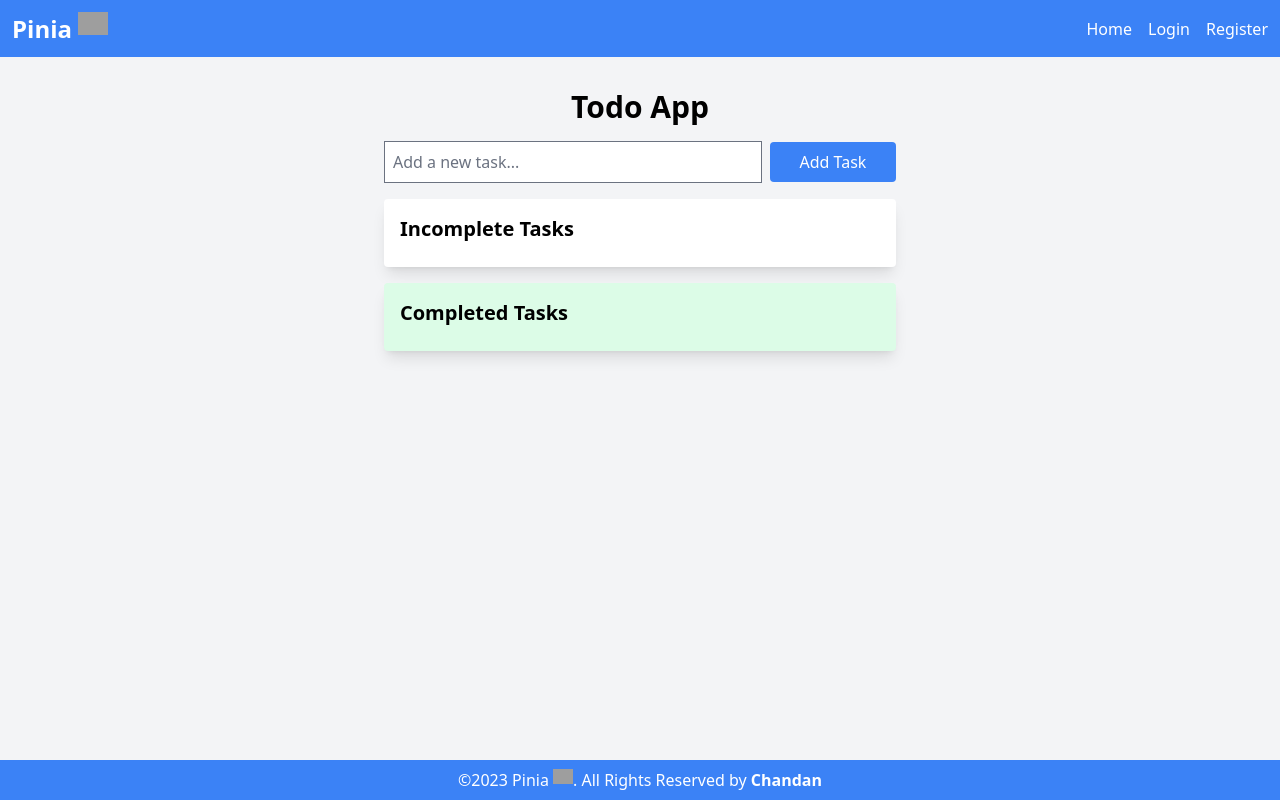
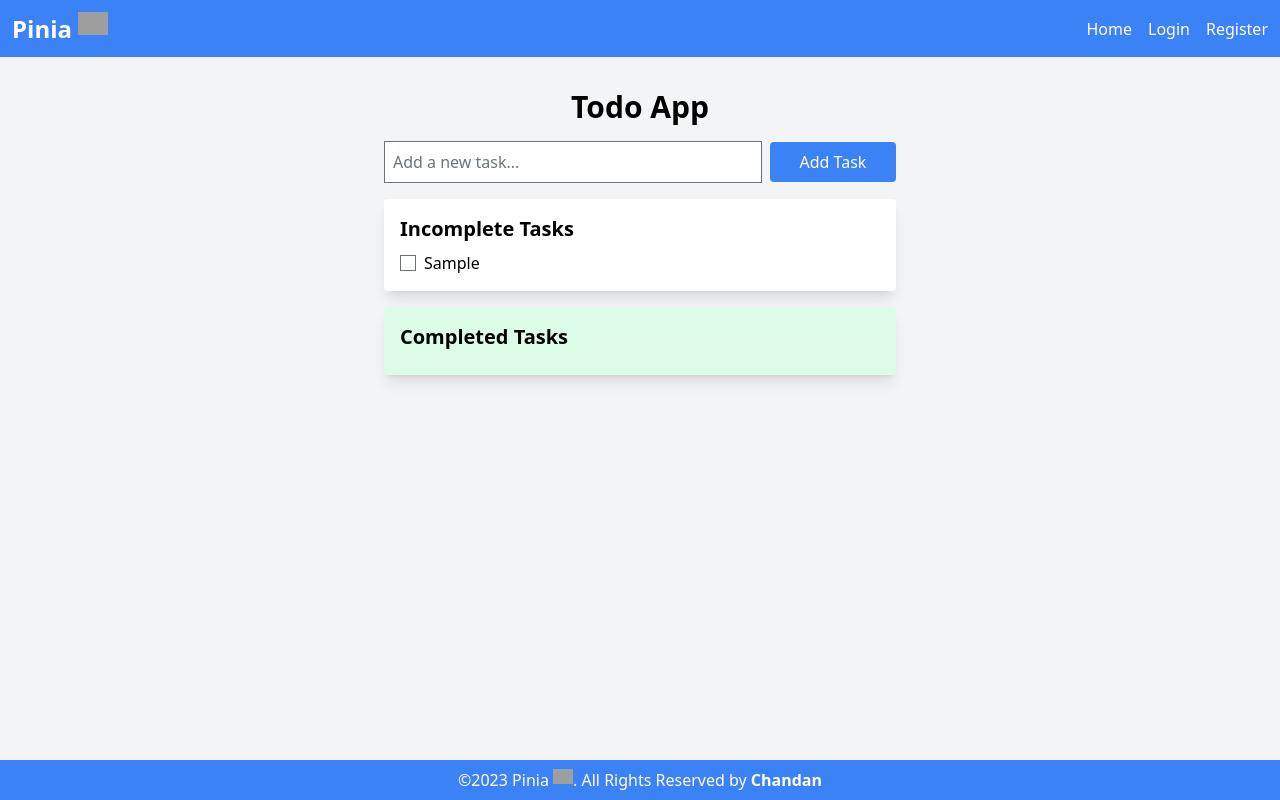
Before and after one commit to chandan-ojha/ostad-vuejs-assignment, a Vue app in the folder todo-user-auth-app/: page / in a window 1280 px wide. Both pictures are taken after typing "Sample" into the empty fields and a click on the button "Add Task". Built offline with nearby package versions, Linux system fonts and the light colour scheme; grey boxes are pictures that could not be loaded.

Commit message:
`todo-app` done

```diff
--- a/todo-user-auth-app/src/stores/taskStore.js
+++ b/todo-user-auth-app/src/stores/taskStore.js
@@ -1,6 +1,53 @@
-import { ref, reactive, computed } from "vue";
+import { ref, computed } from "vue";
 import { defineStore } from "pinia";
 
-const taskStore = defineStore("task", () => {});
+const taskStore = defineStore("task", () => {
+  const taskList = ref(JSON.parse(localStorage.getItem("task_list")) || []);
+
+  //add task
+  function addTask(taskData) {
+    if (taskData.name === "") {
+      alert("Please enter a task");
+      return;
+    }
+    taskList.value.push({
+      name: taskData.name,
+      status: "undone",
+    });
+
+    localStorage.setItem("task_list", JSON.stringify(taskList.value));
+    taskData.name = "";
+  }
+
+  //incomplete task
+  const incompleteTask = computed(() => {
+    return taskList.value.filter((task) => task.status === "undone");
+  });
+
+  //change task status
+  function changeStatus(index) {
+    taskList.value[index].status = "done";
+    localStorage.setItem("task_list", JSON.stringify(taskList.value));
+  }
+
+  //completed task
+  const completedTask = computed(() => {
+    return taskList.value.filter((task) => task.status === "done");
+  });
+
+  //delete task
+  function deleteTask(index) {
+    taskList.value.splice(index, 1);
+    localStorage.setItem("task_list", JSON.stringify(taskList.value));
+  }
+  return {
+    taskList,
+    addTask,
+    incompleteTask,
+    changeStatus,
+    completedTask,
+    deleteTask,
+  };
+});
 
 export { taskStore };
--- a/todo-user-auth-app/src/views/HomeView.vue
+++ b/todo-user-auth-app/src/views/HomeView.vue
@@ -1,52 +1,13 @@
 <script setup>
-import { ref, reactive, computed } from "vue";
+import { reactive } from "vue";
+import { taskStore } from "../stores/taskStore";
 
-const taskList = JSON.parse(localStorage.getItem("task_list")) || [];
+const task = taskStore();
 
-const task = reactive({
+const taskData = reactive({
   name: "",
   status: "undone",
 });
-
-//add task
-const addTask = () => {
-  if (task.name === "") {
-    alert("Please enter a task");
-    return;
-  }
-  taskList.push({
-    name: task.name,
-    status: task.status,
-  });
-  localStorage.setItem("task_list", JSON.stringify(taskList));
-  task.name = "";
-};
-
-//incomplete task
-const incompleteTask = computed(() => {
-  return taskList.filter((task) => task.status === "undone");
-});
-
-//change task status
-const changeStatus = (index) => {
-  taskList[index].status = "done";
-  localStorage.setItem("task_list", JSON.stringify(taskList));
-  const listItem = document.getElementById("in-task");
-  listItem.parentNode.removeChild(listItem);
-};
-
-//completed task
-const completedTask = computed(() => {
-  return taskList.filter((task) => task.status === "done");
-});
-
-//delete task
-const deleteTask = (index) => {
-  taskList.splice(index, 1);
-  localStorage.setItem("task_list", JSON.stringify(taskList));
-  const listItem = document.getElementById("co-task");
-  listItem.parentNode.removeChild(listItem);
-};
 </script>
 
 <template>
@@ -54,7 +15,7 @@ const deleteTask = (index) => {
     <h1 class="text-3xl font-semibold mb-4 text-center">Todo App</h1>
     <div class="mb-4 flex items-center">
       <input
-        v-model="task.name"
+        v-model="taskData.name"
         type="text"
         id="task-input"
         class="w-3/4 border p-2"
@@ -62,7 +23,7 @@ const deleteTask = (index) => {
       />
 
       <button
-        @click="addTask"
+        @click="task.addTask(taskData)"
         type="button"
         id="add-task"
         class="w-1/4 ml-2 bg-blue-500 text-white p-2 rounded hover:bg-blue-600"
@@ -77,13 +38,13 @@ const deleteTask = (index) => {
       <ul
         id="todo-list"
         class="space-y-4"
-        v-for="(itask, index) in incompleteTask"
+        v-for="(itask, index) in task.incompleteTask"
         :key="index"
       >
         <li class="flex justify-between items-center" id="in-task">
           <label class="flex items-center space-x-2">
             <input
-              @click="changeStatus(index)"
+              @click="task.changeStatus(index)"
               type="checkbox"
               class="form-checkbox"
             />
@@ -99,7 +60,7 @@ const deleteTask = (index) => {
       <ul
         id="completed-list"
         class="space-y-4"
-        v-for="(ctask, index) in completedTask"
+        v-for="(ctask, index) in task.completedTask"
         :key="index"
       >
         <li class="flex justify-between items-center" id="co-task">
@@ -109,7 +70,7 @@ const deleteTask = (index) => {
             </span>
           </label>
           <button
-            @click="deleteTask(index)"
+            @click="task.deleteTask(index)"
             class="text-red-500 hover:text-red-600"
           >
             Delete
```
Also changed, not shown: todo-user-auth-app/src/stores/counter.js (deleted, +0 -12 lines).
